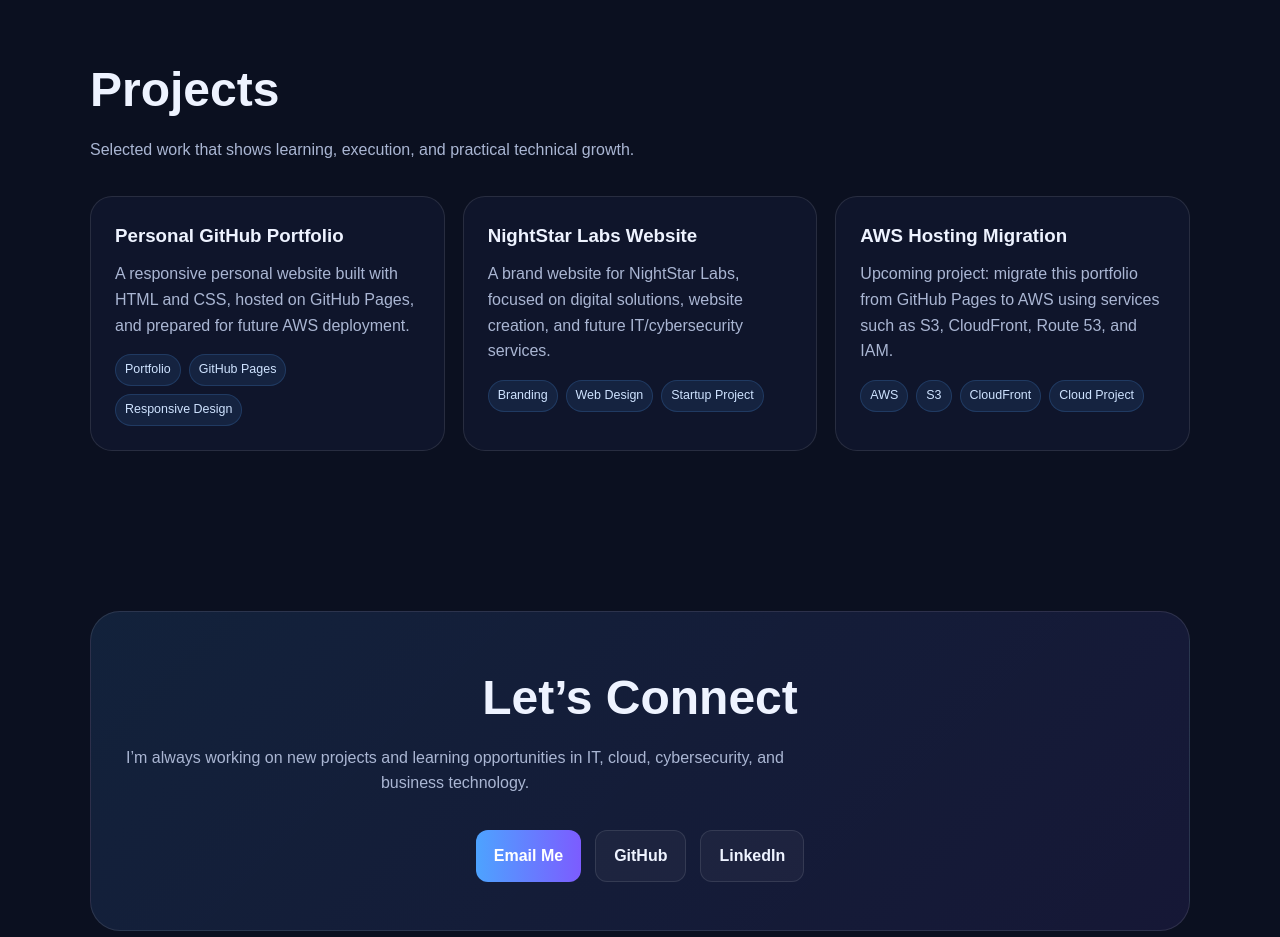
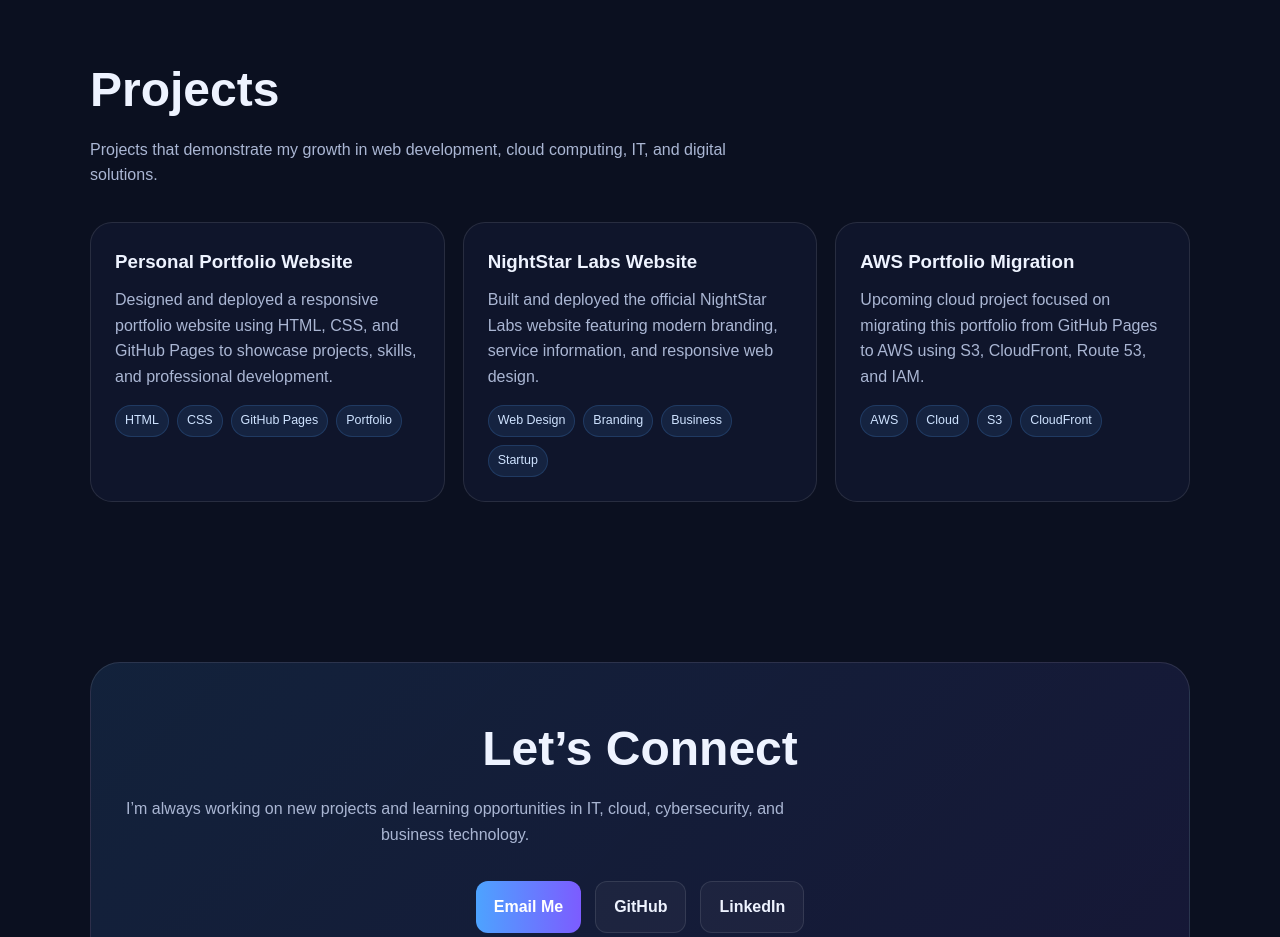
Before and after one commit to ammaarrehman/ammaarrehman.github.io, a plain HTML site: page index.html in a window 1280 px wide. Shown: the part 1820-2757 px from the top of the page. Drawn offline with Linux system fonts and the light colour scheme.

Commit message:
Updated Projects Section

```diff
--- a/index.html
+++ b/index.html
@@ -436,30 +436,50 @@
   <div class="container">
     <div class="section-heading">
       <h2>Projects</h2>
-          <p>Selected work that shows learning, execution, and practical technical growth.</p>
+      <p>Projects that demonstrate my growth in web development, cloud computing, IT, and digital solutions.</p>
     </div>
+
     <div class="grid">
+
       <article class="card">
-            <h3>Personal GitHub Portfolio</h3>
-            <p>A responsive personal website built with HTML and CSS, hosted on GitHub Pages, and prepared for future AWS deployment.</p>
+        <h3>Personal Portfolio Website</h3>
+        <p>
+          Designed and deployed a responsive portfolio website using HTML, CSS, and GitHub Pages to showcase projects, skills, and professional development.
+        </p>
         <div class="tags">
-              <span class="tag">Portfolio</span><span class="tag">GitHub Pages</span><span class="tag">Responsive Design</span>
+          <span class="tag">HTML</span>
+          <span class="tag">CSS</span>
+          <span class="tag">GitHub Pages</span>
+          <span class="tag">Portfolio</span>
         </div>
       </article>
+
       <article class="card">
         <h3>NightStar Labs Website</h3>
-            <p>A brand website for NightStar Labs, focused on digital solutions, website creation, and future IT/cybersecurity services.</p>
+        <p>
+          Built and deployed the official NightStar Labs website featuring modern branding, service information, and responsive web design.
+        </p>
         <div class="tags">
-              <span class="tag">Branding</span><span class="tag">Web Design</span><span class="tag">Startup Project</span>
+          <span class="tag">Web Design</span>
+          <span class="tag">Branding</span>
+          <span class="tag">Business</span>
+          <span class="tag">Startup</span>
         </div>
       </article>
+
       <article class="card">
-            <h3>AWS Hosting Migration</h3>
-            <p>Upcoming project: migrate this portfolio from GitHub Pages to AWS using services such as S3, CloudFront, Route 53, and IAM.</p>
+        <h3>AWS Portfolio Migration</h3>
+        <p>
+          Upcoming cloud project focused on migrating this portfolio from GitHub Pages to AWS using S3, CloudFront, Route 53, and IAM.
+        </p>
         <div class="tags">
-              <span class="tag">AWS</span><span class="tag">S3</span><span class="tag">CloudFront</span><span class="tag">Cloud Project</span>
+          <span class="tag">AWS</span>
+          <span class="tag">Cloud</span>
+          <span class="tag">S3</span>
+          <span class="tag">CloudFront</span>
         </div>
       </article>
+
     </div>
   </div>
 </section>
```
Lines whose indentation alone changed are shown as unchanged.
